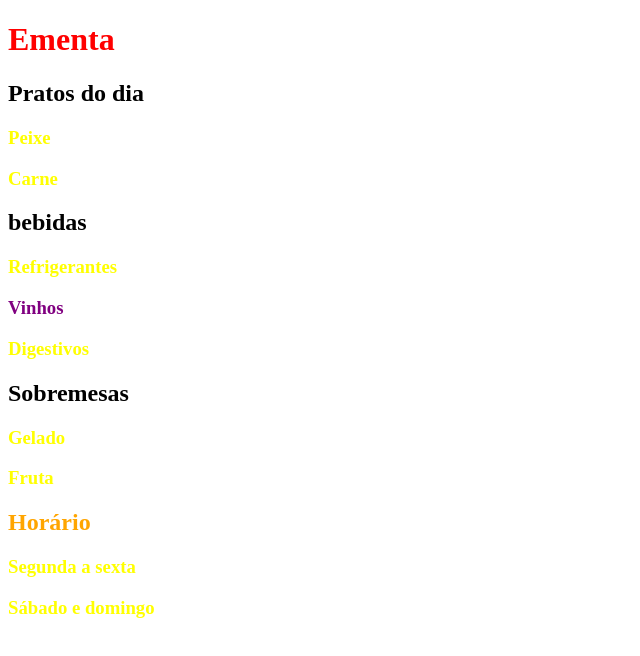
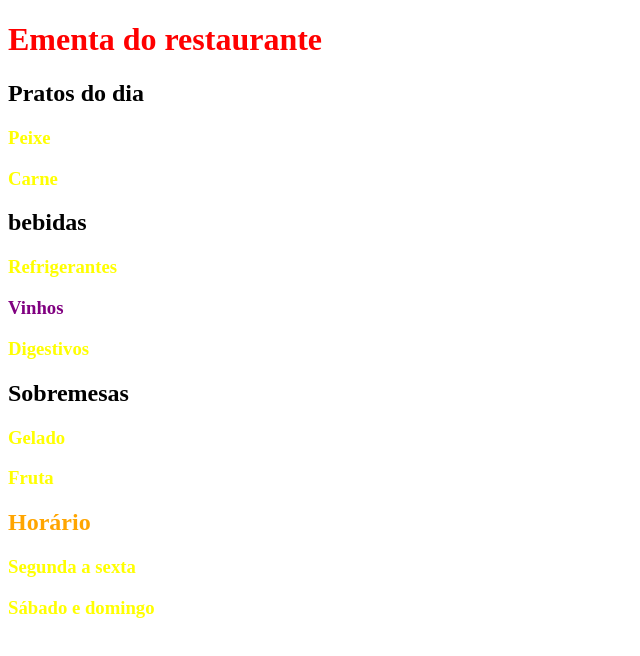
Before and after one commit to wotfrhswtk/Biblioteca-do-Bairro, a plain HTML site: page index.html in a window 1280 px wide. Shown: the whole page, without its empty margins (0-640 px from the left). Drawn offline with Linux system fonts and the light colour scheme.

Commit message:
Nova versao

```diff
--- a/index.html
+++ b/index.html
@@ -8,7 +8,7 @@
 </head>
 <body>
 
-<h1>Ementa  </h1>
+<h1>Ementa do restaurante  </h1>
 <h2>Pratos do dia</h2>
     <h3>Peixe</h3>
     <h3>Carne</h3>
```
